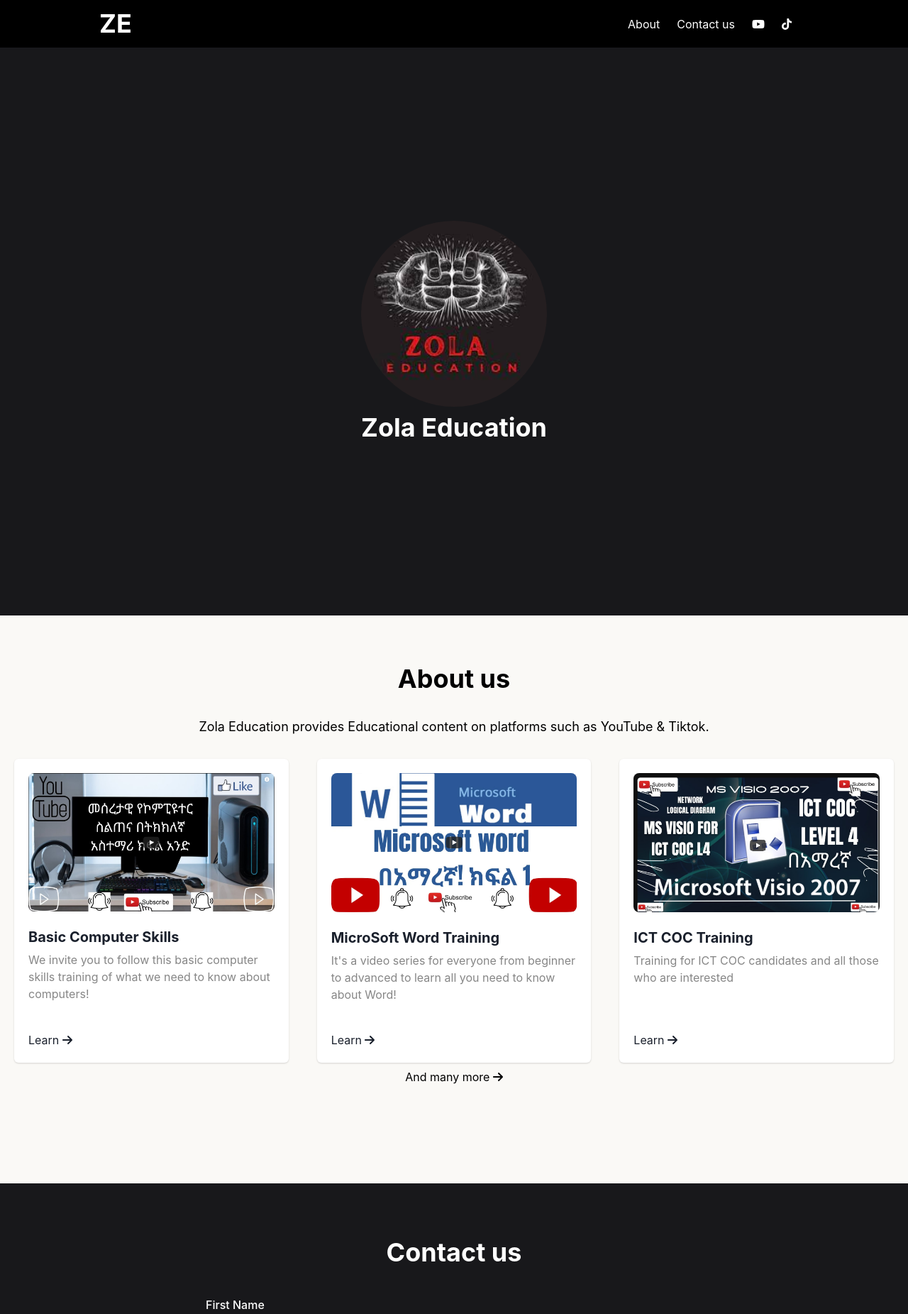
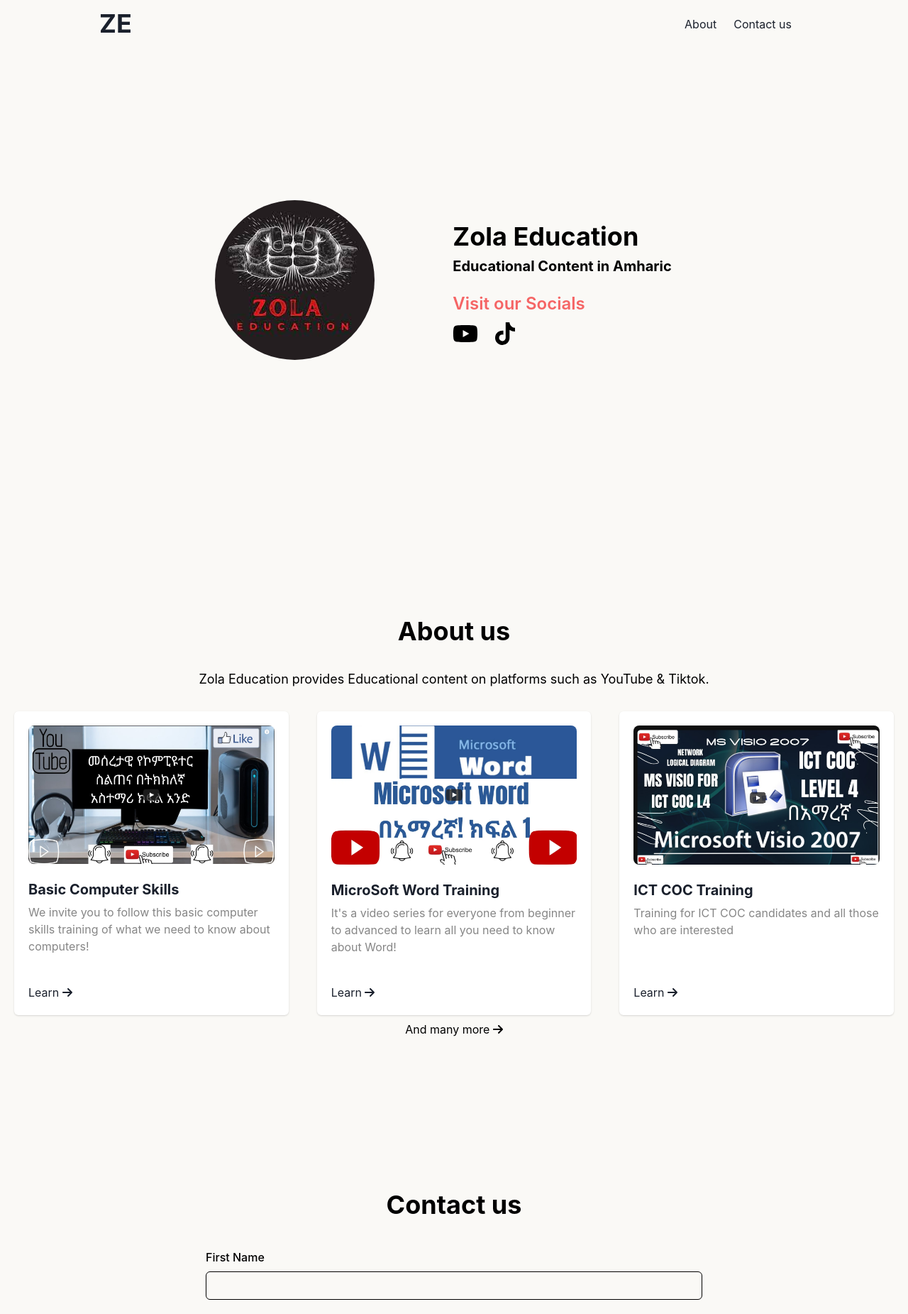
Before and after one commit to hailemedn/Zola-Education-Website, a React (Create React App) app: page / in a window 1280 px wide. Shown: the top 1851 px of the page at 71% size. Built offline with nearby package versions, Linux system fonts and the light colour scheme.

Commit message:
added some features and fixed some stuff made the website light themed, implemented the smooth scroll to section of a page from the navigation bar, fixed the offset in the landing page and centered the contents

```diff
--- a/src/components/AboutUs.js
+++ b/src/components/AboutUs.js
@@ -31,7 +31,7 @@
             <VStack p='5'>
                 <Box m='6'>
                     <VStack>
-                        <Heading m={6}>About us</Heading>
+                        <Heading m={6} as="h1" id="aboutus-section">About us</Heading>
                         <Text fontSize="lg">Zola Education provides Educational content on platforms such as <a href="https://www.youtube.com/@zolaeducation" rel="noopener noreferrer">YouTube</a> & <a>Tiktok</a>. </Text>
                     </VStack>
 
--- a/src/components/ContactSection.js
+++ b/src/components/ContactSection.js
@@ -26,13 +26,12 @@
     console.log(formik);
     return (
         <FullScreenSection
-            backgroundColor="#18181b"
-            isDarkBackground
+            backgroundColor= "#FAF9F6"
             justifyContent ="center"
             py={16}
             spacing={8}>
             <VStack w="100vw" p={3} alignItems="center">
-                <Heading mb={8}>Contact us</Heading>
+                <Heading mb={8} as="h1" id="contactus-section">Contact us</Heading>
                 <Box w="100%" maxW="700px" rounded='md'>
                     <form onSubmit={formik.handleSubmit}>
                         <VStack spacing={4}>
@@ -41,27 +40,28 @@
                                 <Input
                                     id="firstName"
                                     name="firstName"
+                                    borderColor= "black"
                                     {...formik.getFieldProps("firstName")}>
                                 </Input>
                                 <FormErrorMessage>{formik.errors.firstName}</FormErrorMessage>
                             </FormControl>
                             <FormControl isInvalid={!!formik.errors.email && formik.touched.email}>
                                 <FormLabel>email</FormLabel>
-                                <Input id="email" name="email" {...formik.getFieldProps("email")}></Input>
+                                <Input id="email" name="email" borderColor= "black" {...formik.getFieldProps("email")}></Input>
                                 <FormErrorMessage>{formik.errors.email}</FormErrorMessage>
                             </FormControl>
                             <FormControl isInvalid={!!formik.errors.subjectline && formik.touched.subjectline}>
                                 <FormLabel htmlFor="subjectLine">Subject Line</FormLabel>
-                                <Input id="subjectLine" name="subjectLine" {...formik.getFieldProps("subjectline")}></Input>
+                                <Input id="subjectLine" name="subjectLine" borderColor= "black"{...formik.getFieldProps("subjectline")}></Input>
                                 <FormErrorMessage>{formik.errors.subjectline}</FormErrorMessage>
                             </FormControl>
                             <FormControl isInvalid={!!formik.errors.message && formik.touched.message}>
                                 <FormLabel>Message</FormLabel>
-                                <Textarea height={250} id="message" name="message" {...formik.getFieldProps("message")}></Textarea>
+                                <Textarea height={250} id="message" name="message" borderColor= "black" {...formik.getFieldProps("message")}></Textarea>
                                 <FormErrorMessage>{formik.errors.message}</FormErrorMessage>
                             </FormControl>
                             <FormControl>
-                                <Button type="submit" colorScheme="purple">Submit</Button>
+                                <Button type="submit" colorScheme="blue" width="30%" p="20px">Submit</Button>
                             </FormControl>
                         </VStack>
                     </form>
--- a/src/components/Header.js
+++ b/src/components/Header.js
@@ -4,7 +4,7 @@
 import { FontAwesomeIcon } from "@fortawesome/react-fontawesome";
 import './headerStyles.css'
 import { faBars, faTimes } from "@fortawesome/free-solid-svg-icons";
-import { Component, useState } from "react";
+import { Component, useState, useRef } from "react";
 
 
 const socials = [
@@ -30,17 +30,31 @@
         const handleClick = () => {
             setClicked(!clicked)
         }
+
+        const handleNavigation = (anchor) => () => {
+            const id = `${anchor}-section`
+            const element = document.getElementById(id)
+            if(element) {
+                element.scrollIntoView({
+                    behavior: "smooth",
+                    block: "start"
+                });
+            }
+        }
+
+
+
         return (
             <div className="container">
                 <nav>
-                    <Heading><a>ZE</a></Heading>
+                    <Heading><a href="#">ZE</a></Heading>
                     <div>
                         <ul id="navbar" className={clicked ? "#navbar active": "#navbar"}>
-                            <li><a href="#/about">About</a></li>
-                            <li><a href="#">Contact us</a></li>
-                            {socials.map(({icon, url}) => (
+                            <li><a href="#aboutus" onClick={handleNavigation("aboutus")}>About</a></li>
+                            <li><a href="#contactus" onClick={handleNavigation("contactus")}>Contact us</a></li>
+                            {/* {socials.map(({icon, url}) => (
                               <li key={url}><a href={url}><FontAwesomeIcon icon={icon} /> </a></li>
-                            ))}
+                            ))} */}
                         </ul>
                     </div>
                     <div id="mobile" onClick={handleClick}>
--- a/src/components/LandingSection.js
+++ b/src/components/LandingSection.js
@@ -1,20 +1,49 @@
-import { Avatar, Heading, VStack } from "@chakra-ui/react";
+import { Avatar, Heading, VStack, HStack, Button, Text } from "@chakra-ui/react";
 import FullScreenSection from "./FullScreenSection";
+import { FontAwesomeIcon } from "@fortawesome/react-fontawesome";
+import { faYoutube, faTiktok } from "@fortawesome/free-brands-svg-icons";
+
+const socials = [
+    {
+        icon: faYoutube,
+        url: "https://www.youtube.com/@zolaeducation"
+    },
+    {
+        icon: faTiktok,
+        url: "https://www.tiktok.com/@zola_education"
+    }
+
+]
+
 const LandingSection = () => {
     const ZeLogo =  require("../images/ZE-Logo.jpg")
    return (
         <FullScreenSection
-            backgroundColor="#18181b"
+            backgroundColor="#FAF9F6"
             justifyContent="center"
-            isDarkBackground
 
             >
-            <VStack>
+            <HStack gap="20" alignItems="start">
                 <VStack>
                     <Avatar src={ZeLogo} size="full"></Avatar>
+
+                </VStack>
+                <VStack p="30px" alignItems="flex-start">
                     <Heading>Zola Education</Heading>
+                    <Heading as="h2" size="md">Educational Content in Amharic</Heading>
+                    <VStack alignItems="flex-start" mt="15px">
+                        <Text color="red.400" fontSize="2xl" fontWeight="semibold">Visit our Socials</Text>
+                        <HStack spacing={6} justifyContent= "left">
+                            {socials.map(({icon, url}) => (
+                                <a href={url} key={url}><FontAwesomeIcon icon={icon} size='2x'></FontAwesomeIcon></a>
+                            ))}
+                        </HStack>
+                    </VStack>
+
+
                 </VStack>
-            </VStack>
+
+            </HStack>
         </FullScreenSection>
     )
 }
--- a/src/components/headerStyles.css
+++ b/src/components/headerStyles.css
@@ -5,7 +5,7 @@
     max-width: 1000px;
     width: 100%;
     margin: 0 auto;
-    color: white;
+
 }
 
 #navbar {
@@ -16,6 +16,9 @@
     list-style: none;
     padding: 0 12px;
     position: relative;
+}
+nav a {
+    cursor: pointer;
 }
 
 nav a:hover {
@@ -41,8 +44,12 @@
 }
 
 div.container {
-    background-color: black;
+    background-color: #FAF9F6;
     padding: 12px;
+    position: fixed;
+    top: 0;
+    left: 0;
+    right: 0;
 }
 
 #mobile {
```
